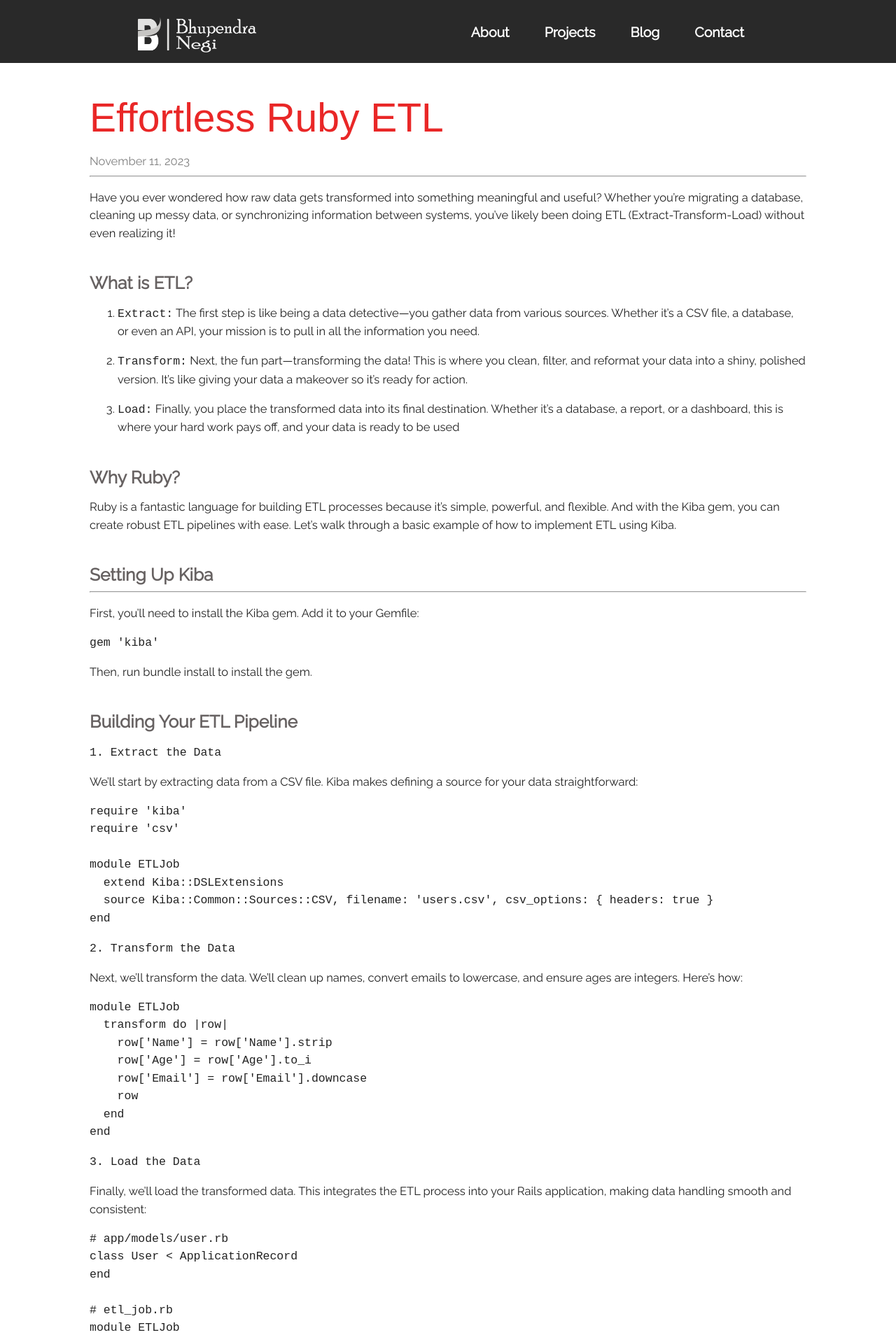
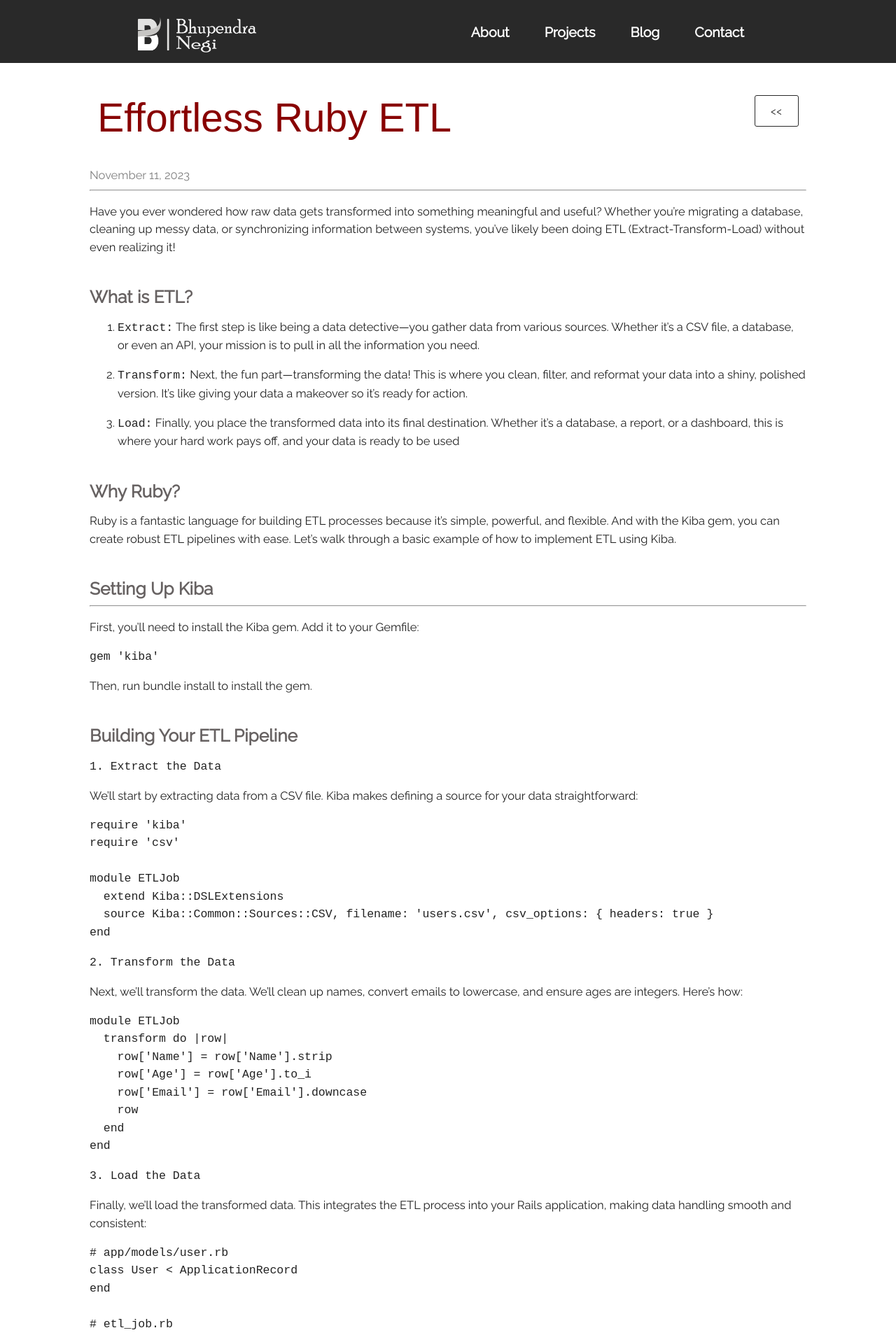
Before and after one commit to BhupendraNegi/bhupendranegi.github.io, a Jekyll site: the page built from _posts/2023-11-11-Effortless-Ruby-ETL.md, in a window 1280 px wide. Shown: the top 1908 px of the page at 70% size. Built offline with Jekyll 4.4.1, drawn with Linux system fonts in a browser that asks for light colours; nearby versions of some CDN libraries; comment, search, counter and statistics services are not loaded.

Commit message:
CSS Changes and updated links

```diff
--- a/_config.yml
+++ b/_config.yml
@@ -27,7 +27,9 @@ url: https://bhupendranegi.github.io/
 stackoverflow_link: https://stackoverflow.com/users/13003793/bhupendra-singh-negi
 github_link: https://github.com/BhupendraNegi
 github_project_link: https://github.com/BhupendraNegi/bhupendranegi.github.io
-linked_in_link: https://www.linkedin.com/in/bhupendra-negi-667171167
+linked_in_link: https://www.linkedin.com/in/bhupendranegi21/
+twitter_link: https://x.com/BhupendraNegi21
+
 joining_date: "2019-08-05"
 disqus: https-bhupendranegi-github-io
 
--- a/_includes/footer.html
+++ b/_includes/footer.html
@@ -8,7 +8,7 @@
       <div class="col l2 offset-l2 s12">
         <h5 class="white-text footer_titles">Connect</h5>
           <a class="grey-text text-lighten-2" target="_blank" href="{{site.linked_in_link}}"><i class="devicon-linkedin-plain footer_icons" aria-hidden="true"></i></a>
-          <a class="grey-text text-lighten-2" target="_blank" href="{{site.stackoverflow_link}}"><i class="devicon-twitter-original footer_icons" aria-hidden="true"></i></a>
+          <a class="grey-text text-lighten-2" target="_blank" href="{{site.twitter_link}}"><i class="devicon-twitter-original footer_icons" aria-hidden="true"></i></a>
           <a class="grey-text text-lighten-2" target="_blank" href="{{site.github_link}}"><i class="devicon-github-original footer_icons" aria-hidden="true"></i></a>
           <a class="grey-text text-lighten-2" target="_blank" href="{{site.stackoverflow_link}}"><i class="fa fa-stack-overflow footer_icons" aria-hidden="true"></i></a>
           <a class="grey-text text-lighten-2" href="mailto:{{site.email}}"><i class="fa fa-envelope footer_icons" aria-hidden="true"></i></a>
@@ -19,8 +19,10 @@
   <div class="footer-copyright">
     <div class="container white-text footer_titles">
       <p class="grey-text text-lighten-3 description">
-        Built by {{site.name}}
-        <a class="grey-text text-lighten-2 right" target="_blank"  href="{{site.github_project_link}}">View source code</a>
+        <h5 class="white-text footer_titles">
+          Built by {{site.name}}
+        </h5>
+        <!-- <a class="grey-text text-lighten-2 right" target="_blank"  href="{{site.github_project_link}}">View source code</a> -->
       </p>
     </div>
   </div>
--- a/_includes/joining_date.html
+++ b/_includes/joining_date.html
@@ -3,7 +3,7 @@
 {% assign joining_month = joining_date | slice: 5, 2 | plus: 0 %}
 {% assign joining_day = joining_date | slice: 8, 2 | plus: 0 %}
 
-{% assign current_date = "2024-08-26" %}
+{% assign current_date = site.time | date: "%Y-%m-%d" %}
 {% assign current_year = current_date | slice: 0, 4 | plus: 0 %}
 {% assign current_month = current_date | slice: 5, 2 | plus: 0 %}
 {% assign current_day = current_date | slice: 8, 2 | plus: 0 %}
--- a/_layouts/post.html
+++ b/_layouts/post.html
@@ -6,7 +6,15 @@ comments: true
 
 <article class="post">
   <br>
-  <h3 class="big_heading">{{ page.title }}</h3>
+  <div class="row">
+    <div class="col s11">
+      <h3 class="big_heading">{{ page.title }}</h3>
+    </div>
+    <div class="col s1 margin-top">
+      <a href="/blog"><button type="button" class="fill col" name="button"> << </button></a>
+    </div>
+  </div>
+
   <div class="date">
     {{ page.date | date: "%B %e, %Y" }}
   </div>
--- a/assets/css/main.css
+++ b/assets/css/main.css
@@ -938,7 +938,7 @@ nav ul li {
 }
 
 .big_heading {
-  color: #e92727;
+  color: #880000;
   font-size: 3.8rem !important;
 }
 
@@ -1375,7 +1375,7 @@ nav a.button-collapse i {
   }
 
   .big_heading {
-    color: #e92727;
+    color: #880000;
     font-size: 2.5rem !important;
   }
 
@@ -1462,7 +1462,7 @@ nav a.button-collapse i {
 
   h1, h2, h3, h4 {
     font-family: 'Julius Sans One', sans-serif;
-    color: #e92727;
+    color: #880000;
   }
 
   h5 {
@@ -1476,7 +1476,7 @@ nav a.button-collapse i {
   }
 
   a {
-    color: #e92727;
+    color: #880000;
   }
 
   blockquote {
@@ -1559,3 +1559,7 @@ nav a.button-collapse i {
   color: #fff;
   border-color: #007bff;
 }
+
+.margin-top {
+  margin-top: 2%;
+}
```
Also changed, not shown: Gemfile.lock, _sass/_default.scss (line endings or trailing spaces).
